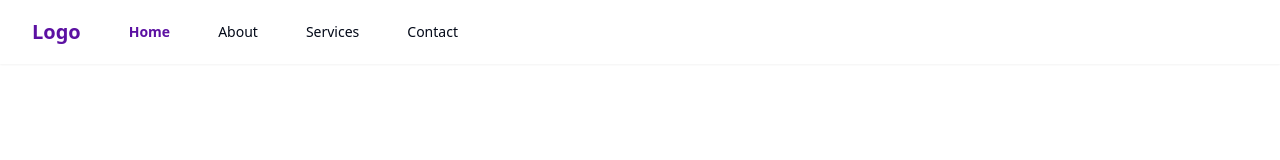
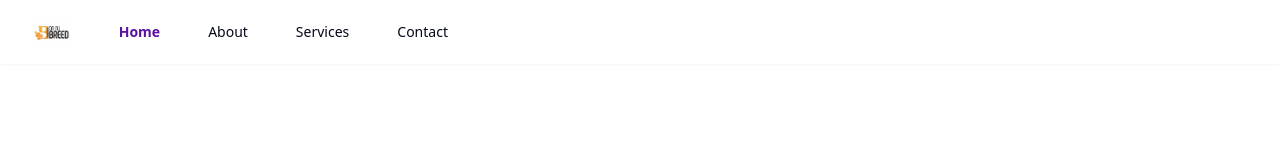
Before and after one commit to Omoope12/four-page-factory, a React (Vite) app: page / in a window 1280 px wide. Shown: the top 160 px of the page. Built offline with nearby package versions, Linux system fonts and the light colour scheme.

Commit message:
Update logo usage in project
Modified the project to utilize the specified logo in the relevant components and styles.
[skip gpt_engineer]

```diff
--- a/src/components/Navigation.tsx
+++ b/src/components/Navigation.tsx
@@ -12,7 +12,13 @@ const Navigation = () => {
       <div className="max-w-7xl mx-auto px-4 sm:px-6 lg:px-8">
         <div className="flex justify-between h-16">
           <div className="flex space-x-8 items-center">
-            <Link to="/" className="text-xl font-bold text-primary">Logo</Link>
+            <Link to="/" className="flex items-center">
+              <img
+                src="/lovable-uploads/f3a7b031-e2a8-4d15-a1b2-dbeb5ac5f465.png"
+                alt="Da Nu Breed Logo"
+                className="h-8 w-auto"
+              />
+            </Link>
             <div className="hidden sm:flex sm:space-x-4">
               <Link to="/" className={`nav-link ${isActive("/")}`}>
                 Home
```
Also changed, not shown: public/lovable-uploads/f3a7b031-e2a8-4d15-a1b2-dbeb5ac5f465.png (added).
